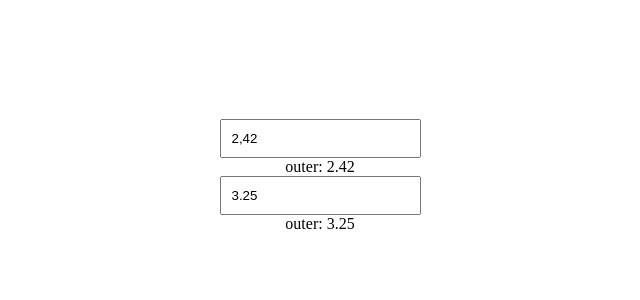
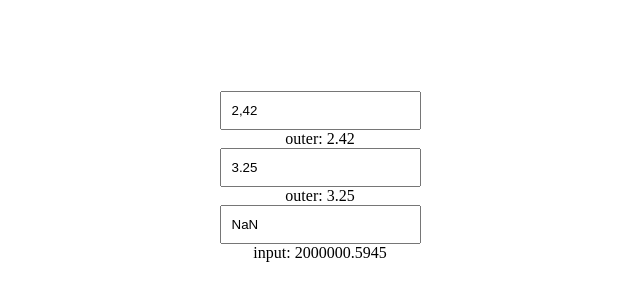
Before and after one commit to bRICK2H/vue-numeric-input, a Vue app: page / in a window 1280 px wide. Shown: the part 224-524 px from the top of the page, without its empty margins (320-960 px from the left). Built offline with nearby package versions, Linux system fonts and the light colour scheme.

Commit message:
create new test component, try whith computed property

```diff
--- a/src/App.vue
+++ b/src/App.vue
@@ -8,8 +8,6 @@
 		outer: {{ data.value }}
 
 		<v-input
-			:dataRef="data"
-			field="value"
 			:maxNumAfterComma="2"
 			:value="mValue"
 			v-model="mValue"
@@ -21,6 +19,14 @@
 			:value="kValue"
 			:decimal="4"
 		/> -->
+
+		<n-input
+			v-model="nValue"
+			:decimal="2"
+			:value="nValue"
+		/>
+
+		input: {{ nValue }}
 	</div>
 </template>
 
@@ -28,18 +34,21 @@
 import cInput from './components/c-input'
 import vInput from './components/v-input'
 import kInput from './components/k-input'
+import nInput from './components/n-input'
 
 export default {
 	name: 'App',
 	components: {
 		cInput,
 		vInput,
-		kInput
+		kInput,
+		nInput
 	},
 	data: () => ({
 		data: { value: 2.420 },
 		mValue: 3.25,
-		kValue: 154655.315
+		kValue: 154655.315,
+		nValue: 2000000.5945,
 	}),
 	watch: {
 		'data.value'(val) {
--- /dev/null
+++ b/src/components/n-input.vue
@@ -0,0 +1,61 @@
+<template>
+	<input type="text"
+		:value="toInput"
+		@input="inputValue($event)"
+	>
+</template>
+
+<script>
+export default {
+	name: 'nInput',
+	props: {
+		decimal: {
+			type: [String, Number],
+			default: 0
+		},
+		value: {
+			type: [String, Number],
+			default: 0
+		}
+	},
+	data: () => ({
+
+	}),
+	computed: {
+		toInput() {
+			const value = String(this.value)
+				.replace(/[^\d,\.]/g, '')
+				.replace(/[,\.]/, '.')
+			console.log(value)
+			const [before, after] = value.split('.')
+			const modifyBefore = before.split('')
+			const newValue = []
+
+			for (let i = modifyBefore.length; i > 0; i -= 3) {
+				i - 3 >= 0
+					? newValue.unshift(' ', ...modifyBefore.splice([i] - 3, 3))
+					: newValue.unshift(...modifyBefore)
+			}
+			newValue.push('.')
+			console.log(newValue.join('').trim().concat(after))
+			return Number(newValue.join('').trim().concat(after)).toFixed(this.decimal)
+		}
+	},
+	methods: {
+		inputValue(e) {
+			const { target: { value } } = e
+			this.$emit('input', value)
+		},
+		parseValue() {
+
+		}
+	},
+	created() {
+		console.log(this.value, this.decimal)
+	}
+}
+</script>
+
+<style>
+
+</style>
--- a/src/components/v-input.vue
+++ b/src/components/v-input.vue
@@ -15,14 +15,6 @@
 export default {
 	name: 'vInput',
 	props: {
-		dataRef: {
-			type: Object,
-			default: () => ({})
-		},
-		field: {
-			type: String,
-			default: 0
-		},
 		value: {
 			type: [String, Number],
 			default: 0,
```
